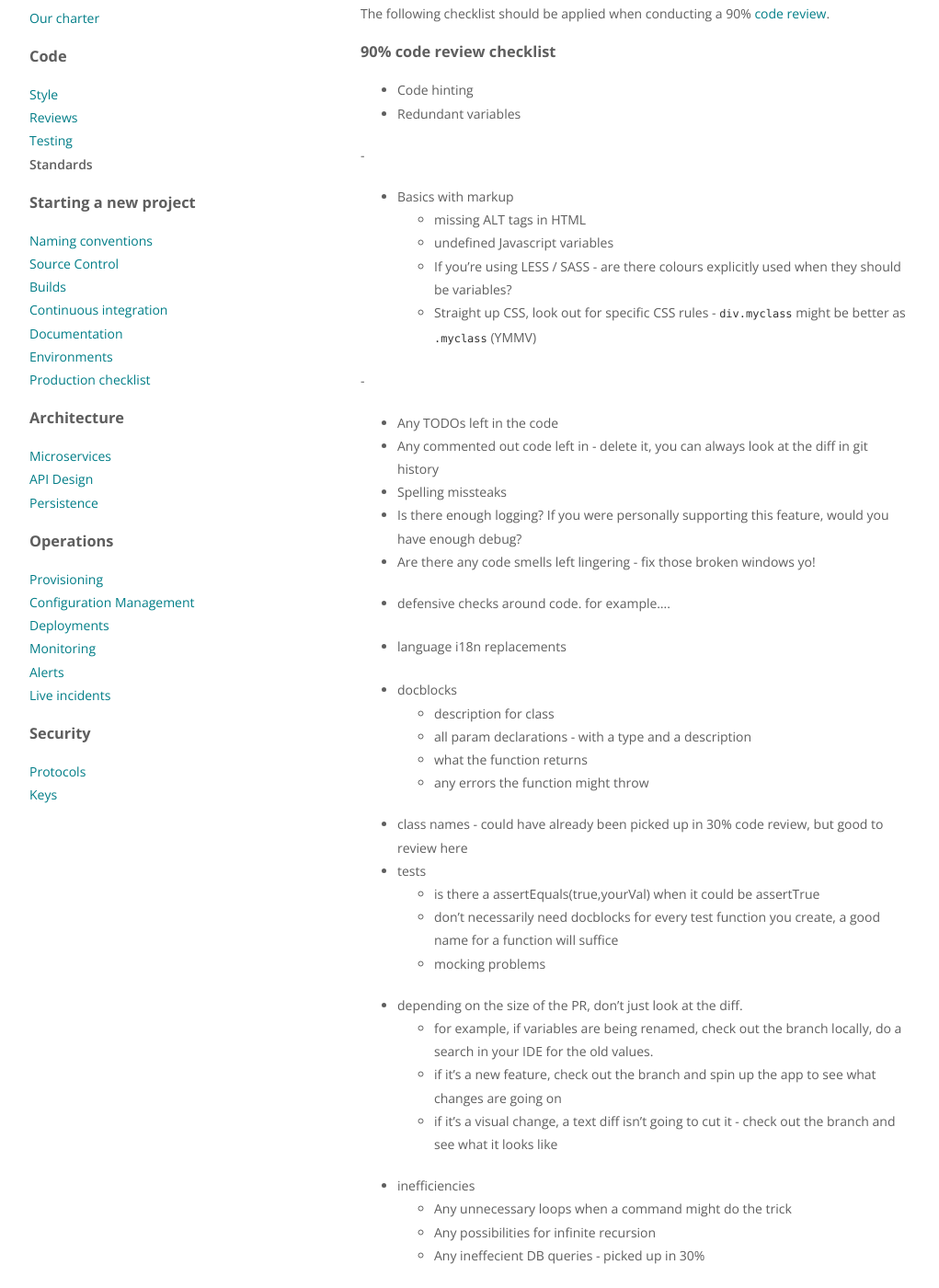
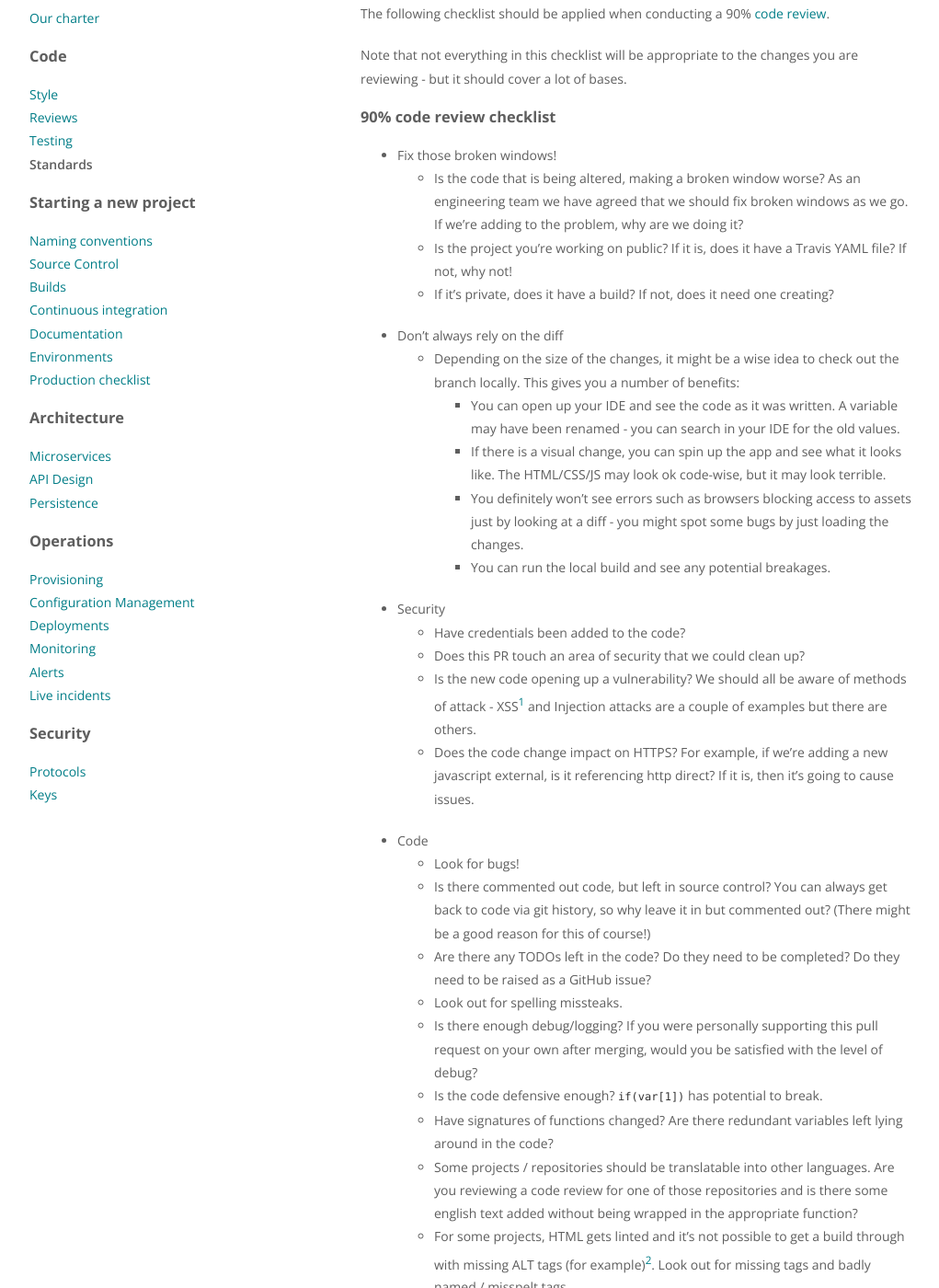
Before and after one commit to ellerbrock/talis.github.io, a Jekyll site: the page built from topics/code-standards.md, in a window 1280 px wide and 1400 px high, scrolled down 259 px. Shown: the whole window at 92% size, without its empty margins (128-1149 px from the left). Built offline with Jekyll 4.4.1, drawn with Linux system fonts in a browser that asks for light colours; some of the changed text lies outside the part shown.

Commit message:
Updated coding standards

````diff
--- a/topics/code-standards.md
+++ b/topics/code-standards.md
@@ -4,58 +4,115 @@ title: Coding Standards
 body_class: code-standards
 ---
 
-
 The following checklist should be applied when conducting a 90% [code review](code-reviews.html).
 
+Note that not everything in this checklist will be appropriate to the changes you are reviewing - but it should cover a
+lot of bases.
+
 ### 90% code review checklist
+
+* Fix those broken windows!
+    * Is the code that is being altered, making a broken window worse? As an engineering team we have agreed that we
+    should fix broken windows as we go. If we're adding to the problem, why are we doing it?
+    * Is the project you're working on public? If it is, does it have a Travis YAML file? If not, why not!
+    * If it's private, does it have a build? If not, does it need one creating?
+
+* Don't always rely on the diff
+    * Depending on the size of the changes, it might be a wise idea to check out the branch locally. This gives you
+    a number of benefits:
+        * You can open up your IDE and see the code as it was written. A variable may have been renamed - you can
+        search in your IDE for the old values.
+        * If there is a visual change, you can spin up the app and see what it looks like. The HTML/CSS/JS may look
+        ok code-wise, but it may look terrible.
+        * You definitely won't see errors such as browsers blocking access to assets just by looking at a diff - you
+        might spot some bugs by just loading the changes.
+        * You can run the local build and see any potential breakages.
+
+* Security
+    * Have credentials been added to the code?
+    * Does this PR touch an area of security that we could clean up?
+    * Is the new code opening up a vulnerability? We should all be aware of methods of attack - XSS[^1] and Injection
+    attacks are a couple of examples but there are others.
+    * Does the code change impact on HTTPS? For example, if we're adding a new javascript external, is it referencing
+    http direct? If it is, then it's going to cause issues.
+
+* Code
+    * Look for bugs!
+    * Is there commented out code, but left in source control? You can always get back to code via
+    git history, so why leave it in but commented out? (There might be a good reason for this of course!)
+    * Are there any TODOs left in the code? Do they need to be completed? Do they need to be raised as a GitHub issue?
+    * Look out for spelling missteaks.
+    * Is there enough debug/logging? If you were personally supporting this pull request on your own after merging,
+    would you be satisfied with the level of debug?
+    * Is the code defensive enough? ```if(var[1])``` has potential to break.
+    * Have signatures of functions changed? Are there redundant variables left lying around in the code?
+    * Some projects / repositories should be translatable into other languages. Are you reviewing a code review for one
+    of those repositories and is there some english text added without being wrapped in the appropriate function?
+    * For some projects, HTML gets linted and it's not possible to get a build through with missing ALT tags
+    (for example)[^2]. Look out for missing tags and badly named / misspelt tags.
+    * Look for code smells:
+        * Repetitive code
+        * Large classes
+        * View logic in controllers
+        * Controllers doing too much
+        * Repetitive code
+        * Bad file / class names
+        * Undefined variables
+        * Unnecessary code where a command might do the trick
+        * Configuration inside of applications rather than in specific config files / environment
+        * Does the code look complicated and is it hard to understand? If someone doesn't get what code is doing,
+        stands a chance that it is. KISS.
+        * ```// Are there enough comments in the code?```
+        * Not too many real specifics over code examples, but look for things that could be done better, for example,
+        ```div.myclass``` may be better as ```.myclass```. Very subjective and YMMV, but one to look out for.
+
 * Code hinting
-* Redundant variables
+    * If there isn't any code hinting at all, why not? We know about tooling (perhaps not installed), so should we
+    add it into the project if it's not there?
+    * If everything is in place, will the code fail the linter? The linter SHOULD have been run, but good to check
+    now rather than have a failed build (especially if the build takes hours to run).
 
+* Dependency management
+    * How are external dependencies managed? Does this PR introduce a new dependency, but not through a dependency
+    management tool?
+    * As an engineering team we have discussed the merits of locking onto specific versions of external dependencies (for
+    apps rather than libraries), if we're not locking on, there should be a good reason as to why not.
 
+* Tests
+    * Are there tests?
+    * Look for flaky tests - could they fail some of the time? Do they rely on pre-canned data that may change if
+    other tests are run before it?
+    * Do they mock / stub / spy the right things? Do they mock too much?
+    * Do tests rely on external services not under our control being up and running? Relying on anything external
+    is a recipe for a failing test.
+    * Tests should be designed to run in parallel to optimise build times. Parallel tests may not be part of the build
+    (yet), but the tests should be able to run like that when it is.
+    * Is the code making full use of assertions? ```assertEquals(true, $yourVal);``` vs ```assertTrue($yourVal);```
 
+* Documentation
+    * Are new functions fully documented? IDEs detect documentation and make it easier for the next developer
+    to use, so make it as easy as possible. If the PR is for a public repository, its even more important.
+    * Functions should have a description, tell you what is being returned and if there are exceptions thrown.
+    * Function params should have a type and a description
+    * If in doubt, check out JSDoc[^3] and phpDocumentor[^4]
+    * Are there any functions being changed where there is a missing docblock? It only takes a couple of seconds to
+    add a missing one.
+    * Does the PR change APIs that have documentation associated with them? If we've already linked the repo
+    to [apiary](http://apiary.io), is there a corresponding change to the ```apiary.apib``` file?
+    * If the PR is an API change and there is no external documentation, is now a good time to add it and link to it?
 
+* Performance
+    * We need to be mindful of how our applications perform on many levels. We should look for changes that adversely
+      affect response times as well as any other negative effects the new code might have. Is there a modal that can never
+      be closed for example, or a route that can trigger a 500 in certain situations? Look for:
+        * Inefficient database queries
+        * Missing indexes on databases
+        * Infinite loops / recursion
+        * Inefficient code
+        * Opening up connections to database / other services and not closing them
+        * Incorrect callback names (as appropriate) - or a callback triggered too early?
 
-
-
-
--
-- Basics with markup
-    - missing ALT tags in HTML
-    - undefined Javascript variables
-    - If you're using LESS / SASS - are there colours explicitly used when they should be variables?
-    - Straight up CSS, look out for specific CSS rules - ```div.myclass``` might be better as ```.myclass``` (YMMV)
-
--
-- Any TODOs left in the code
-- Any commented out code left in - delete it, you can always look at the diff in git history
-- Spelling missteaks
-- Is there enough logging? If you were personally supporting this feature, would you have enough debug?
-- Are there any code smells left lingering - fix those broken windows yo!
-
-- defensive checks around code. for example....
-  <CODE EXAMPLE HERE>
-
-- language i18n replacements
-  <CODE EXAMPLE HERE>
-
-- docblocks
-  - description for class
-  - all param declarations - with a type and a description
-  - what the function returns
-  - any errors the function might throw
-
-- class names - could have already been picked up in 30% code review, but good to review here
-- tests
-  - is there a assertEquals(true,yourVal) when it could be assertTrue
-  - don't necessarily need docblocks for every test function you create, a good name for a function will suffice
-  - mocking problems
-
-- depending on the size of the PR, don't just look at the diff.
-    - for example, if variables are being renamed, check out the branch locally, do a search in your IDE for the old values.
-    - if it's a new feature, check out the branch and spin up the app to see what changes are going on
-    - if it's a visual change, a text diff isn't going to cut it - check out the branch and see what it looks like
-
-- inefficiencies
-  - Any unnecessary loops when a command might do the trick
-  - Any possibilities for infinite recursion
-  - Any ineffecient DB queries - picked up in 30%
+[^1]: [XSS](http://en.wikipedia.org/wiki/Cross-site_scripting)
+[^2]: [grunt-htmlhint](https://github.com/yaniswang/grunt-htmlhint)
+[^3]: [JSDoc](http://usejsdoc.org/)
+[^4]: [phpDocumentor](http://www.phpdoc.org/docs/latest/index.html)
````
